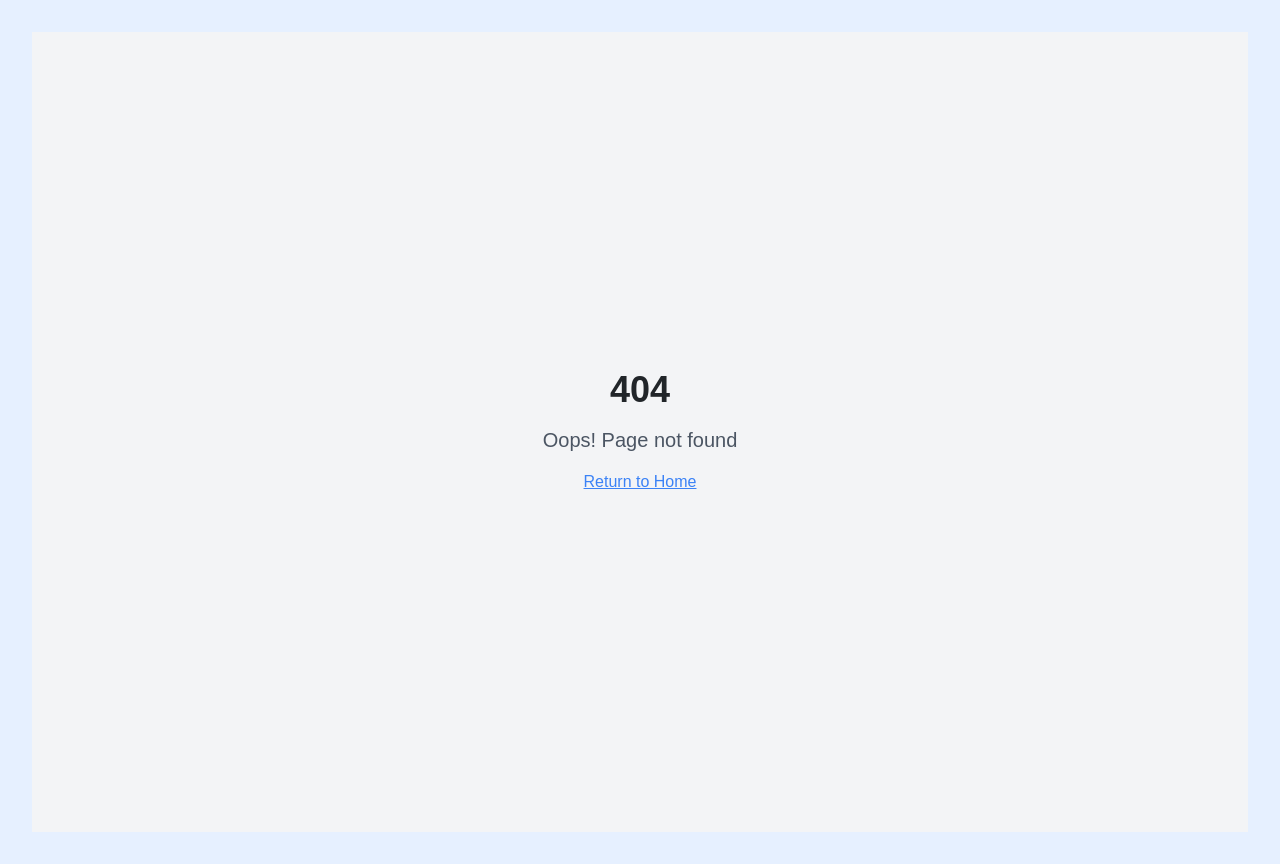
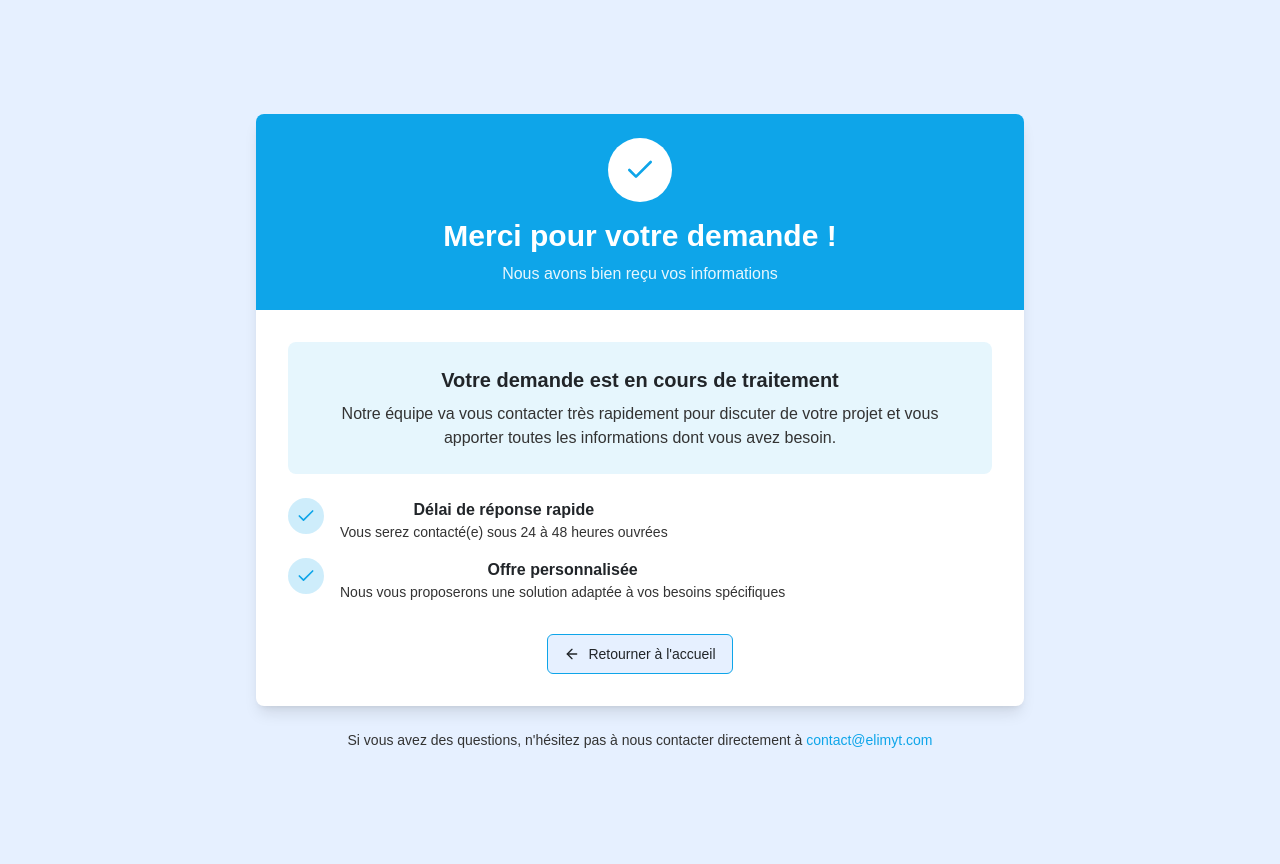
Before and after one commit to Bendps57/slim-site-launch, a React (Vite) app: page /merci in a window 1280 px wide. Before the commit this address had no page. Built offline with nearby package versions, Linux system fonts and the light colour scheme.

Commit message:
Add thank you page after form submission
Implement a thank you page with the existing design and branding after the user submits the form.

```diff
--- a/src/App.tsx
+++ b/src/App.tsx
@@ -6,6 +6,7 @@ import { QueryClient, QueryClientProvider } from "@tanstack/react-query";
 import { BrowserRouter, Routes, Route } from "react-router-dom";
 import Index from "./pages/Index";
 import NotFound from "./pages/NotFound";
+import ThankYou from "./pages/ThankYou";
 import { usePopupStore } from "./utils/popupUtils";
 import "./App.css";
 
@@ -20,6 +21,7 @@ const App = () => (
         <BrowserRouter>
           <Routes>
             <Route path="/" element={<Index />} />
+            <Route path="/merci" element={<ThankYou />} />
             {/* ADD ALL CUSTOM ROUTES ABOVE THE CATCH-ALL "*" ROUTE */}
             <Route path="*" element={<NotFound />} />
           </Routes>
--- a/src/components/LeadCaptureDialog.tsx
+++ b/src/components/LeadCaptureDialog.tsx
@@ -8,6 +8,7 @@ import useFacebookPixel from "@/hooks/useFacebookPixel";
 import { Phone } from "lucide-react";
 import { usePopupStore } from "@/utils/popupUtils";
 import { useIsMobile } from "@/hooks/use-mobile";
+import { useNavigate } from "react-router-dom";
 
 const LeadCaptureDialog = () => {
   const { isLeadDialogOpen, closeLeadDialog } = usePopupStore();
@@ -19,6 +20,7 @@ const LeadCaptureDialog = () => {
   const { toast } = useToast();
   const { trackLead } = useFacebookPixel();
   const isMobile = useIsMobile();
+  const navigate = useNavigate();
 
   useEffect(() => {
     // Auto-open on page load after 10 seconds
@@ -70,10 +72,11 @@ const LeadCaptureDialog = () => {
 
       setSubmitted(true);
 
+      // Fermer le dialogue et rediriger vers la page de remerciement
       setTimeout(() => {
         closeLeadDialog();
-        setSubmitted(false);
-      }, 2000);
+        navigate('/merci');
+      }, 1000);
 
     } catch (error) {
       toast({
--- a/src/components/sections/ContactFormSection.tsx
+++ b/src/components/sections/ContactFormSection.tsx
@@ -3,18 +3,25 @@ import React from 'react';
 import { ArrowRight, Phone, Mail } from 'lucide-react';
 import { openContactPopup } from "@/utils/popupUtils";
 import useFacebookPixel from "@/hooks/useFacebookPixel";
+import { useNavigate } from "react-router-dom";
 
 const ContactFormSection = () => {
   const { trackEvent } = useFacebookPixel();
+  const navigate = useNavigate();
 
   const handleSubmit = (e: React.FormEvent) => {
     e.preventDefault();
+
+    // On ouvre d'abord la popup de contact
     openContactPopup();
 
     trackEvent('Lead', {
       content_name: 'Contact Form Section Button Click',
       content_category: 'Contact'
     });
+
+    // On peut aussi directement rediriger si besoin
+    // navigate('/merci');
   };
 
   return (
@@ -39,8 +46,8 @@ const ContactFormSection = () => {
             <a href="tel:+33600000000" className="flex items-center text-primary hover:text-primary/80">
               <Phone className="h-5 w-5 mr-2" /> +33 6 00 00 00 00
             </a>
-            <a href="mailto:elimytagency@gmail.com" className="flex items-center text-primary hover:text-primary/80">
-              <Mail className="h-5 w-5 mr-2" /> elimytagency@gmail.com
+            <a href="mailto:contact@elimyt.com" className="flex items-center text-primary hover:text-primary/80">
+              <Mail className="h-5 w-5 mr-2" /> contact@elimyt.com
             </a>
           </div>
         </div>
--- a/src/components/sections/EbookForm.tsx
+++ b/src/components/sections/EbookForm.tsx
@@ -4,6 +4,7 @@ import { Input } from "@/components/ui/input";
 import { Button } from "@/components/ui/button";
 import useFacebookPixel from "@/hooks/useFacebookPixel";
 import { useToast } from "@/hooks/use-toast";
+import { useNavigate } from "react-router-dom";
 
 const EbookForm = () => {
   const [email, setEmail] = useState("");
@@ -11,6 +12,7 @@ const EbookForm = () => {
   const [isLoading, setIsLoading] = useState(false);
   const { toast } = useToast();
   const { trackLead, trackEbookDownload } = useFacebookPixel();
+  const navigate = useNavigate();
 
   const handleSubmit = async (e: React.FormEvent) => {
     e.preventDefault();
@@ -47,6 +49,11 @@ const EbookForm = () => {
       });
 
       setSubmitted(true);
+
+      // Redirection vers la page de remerciement après un court délai
+      setTimeout(() => {
+        navigate('/merci');
+      }, 1000);
     } catch (error) {
       toast({
         variant: "destructive",
--- /dev/null
+++ b/src/pages/ThankYou.tsx
@@ -0,0 +1,92 @@
+
+import React, { useEffect } from 'react';
+import { Link } from 'react-router-dom';
+import { Check, ArrowLeft } from 'lucide-react';
+import { Button } from "@/components/ui/button";
+import useFacebookPixel from "@/hooks/useFacebookPixel";
+
+const ThankYou = () => {
+  const { trackEvent } = useFacebookPixel();
+
+  useEffect(() => {
+    trackEvent('CompleteRegistration', {
+      content_name: 'Formulaire complété',
+      status: 'success'
+    });
+
+    // Scroll to top on page load
+    window.scrollTo(0, 0);
+  }, [trackEvent]);
+
+  return (
+    <div className="min-h-screen bg-background flex flex-col items-center justify-center p-4 sm:p-6 animate-fade-in">
+      <div className="w-full max-w-3xl bg-card rounded-lg shadow-lg overflow-hidden">
+        <div className="bg-primary p-6 text-center">
+          <div className="mx-auto w-16 h-16 bg-white rounded-full flex items-center justify-center mb-4">
+            <Check className="h-8 w-8 text-primary" />
+          </div>
+          <h1 className="text-2xl sm:text-3xl font-bold text-white">Merci pour votre demande !</h1>
+          <p className="text-white/90 mt-2">Nous avons bien reçu vos informations</p>
+        </div>
+
+        <div className="p-6 sm:p-8">
+          <div className="space-y-6">
+            <div className="bg-primary/10 rounded-lg p-4 sm:p-6">
+              <h2 className="text-xl font-bold text-foreground mb-2">Votre demande est en cours de traitement</h2>
+              <p className="text-muted-foreground">
+                Notre équipe va vous contacter très rapidement pour discuter de votre projet
+                et vous apporter toutes les informations dont vous avez besoin.
+              </p>
+            </div>
+
+            <div className="space-y-4">
+              <div className="flex items-start">
+                <div className="bg-primary/20 rounded-full p-2 mr-4">
+                  <Check className="h-5 w-5 text-primary" />
+                </div>
+                <div>
+                  <h3 className="font-semibold text-foreground">Délai de réponse rapide</h3>
+                  <p className="text-sm text-muted-foreground">
+                    Vous serez contacté(e) sous 24 à 48 heures ouvrées
+                  </p>
+                </div>
+              </div>
+
+              <div className="flex items-start">
+                <div className="bg-primary/20 rounded-full p-2 mr-4">
+                  <Check className="h-5 w-5 text-primary" />
+                </div>
+                <div>
+                  <h3 className="font-semibold text-foreground">Offre personnalisée</h3>
+                  <p className="text-sm text-muted-foreground">
+                    Nous vous proposerons une solution adaptée à vos besoins spécifiques
+                  </p>
+                </div>
+              </div>
+            </div>
+          </div>
+
+          <div className="mt-8 text-center">
+            <Link to="/">
+              <Button variant="outline" className="gap-2">
+                <ArrowLeft className="h-4 w-4" />
+                Retourner à l'accueil
+              </Button>
+            </Link>
+          </div>
+        </div>
+      </div>
+
+      <div className="w-full max-w-3xl mt-6 text-center text-sm text-muted-foreground">
+        <p>
+          Si vous avez des questions, n'hésitez pas à nous contacter directement à{' '}
+          <a href="mailto:contact@elimyt.com" className="text-primary hover:underline">
+            contact@elimyt.com
+          </a>
+        </p>
+      </div>
+    </div>
+  );
+};
+
+export default ThankYou;
```
